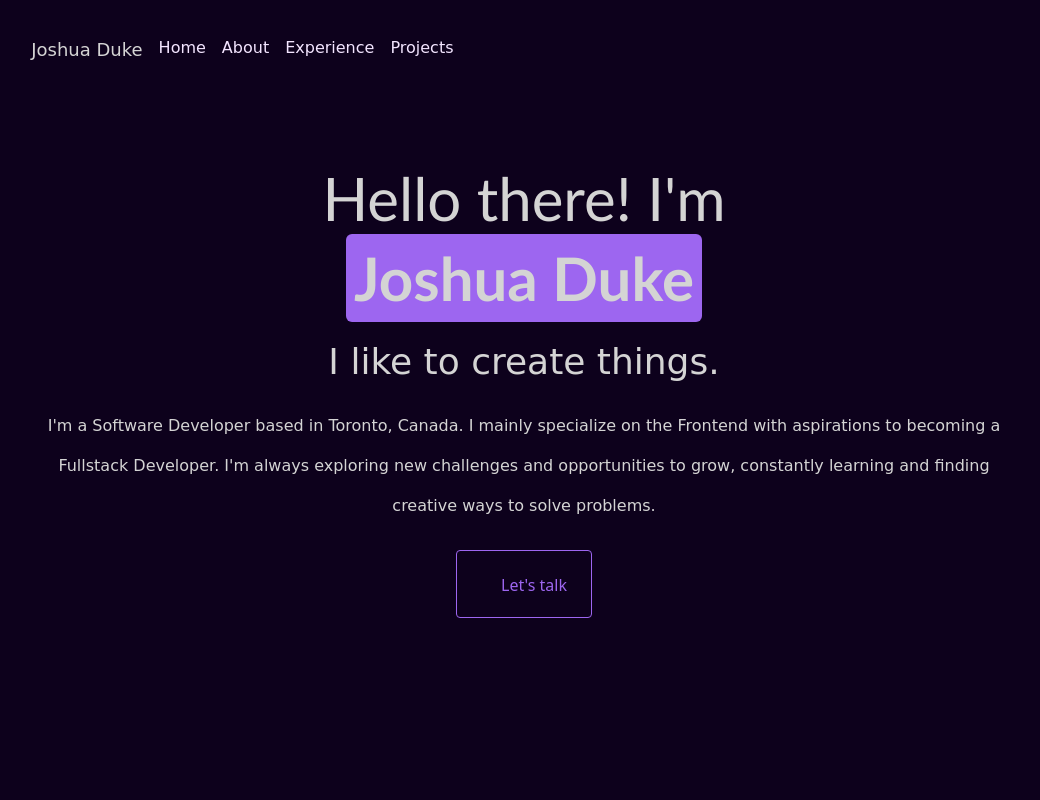
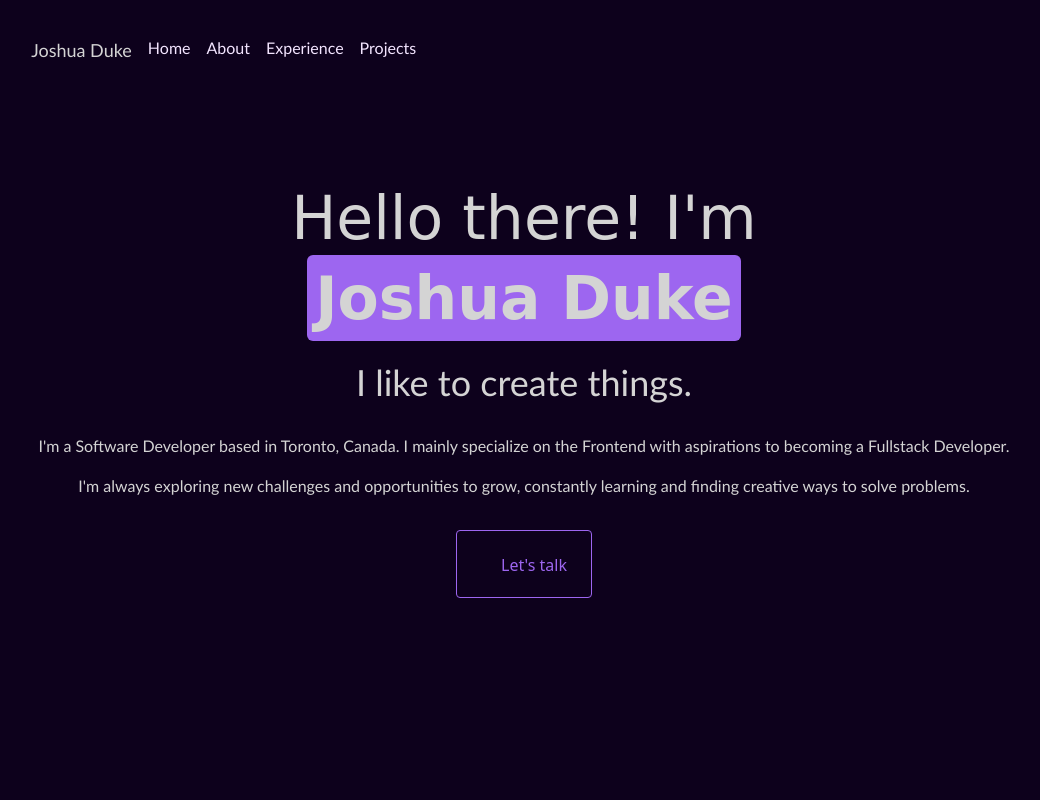
Before and after one commit to joshuaduke/Portfolio2025, a React (Vite) app: page / in a window 1280 px wide. Shown: the top 800 px of the page, without its empty margins (116-1156 px from the left). Built offline with nearby package versions, Linux system fonts and the light colour scheme; some icons are missing.

Commit message:
Reverse font family from headers and paragraphs

```diff
--- a/src/App.css
+++ b/src/App.css
@@ -42,11 +42,12 @@ h2, a, h4{
 p, li {
   color: var(--color-text);
   /* line-height: 1.8rem; */
-  font-family: 'Comic Sans MS', cursive;
+font-family: var(--font-headers);
 }
 
 h1, h2, h4 {
-  font-family: var(--font-headers);
+
+    font-family: 'Comic Sans MS', cursive;
 }
 
 .icon-color {
```
